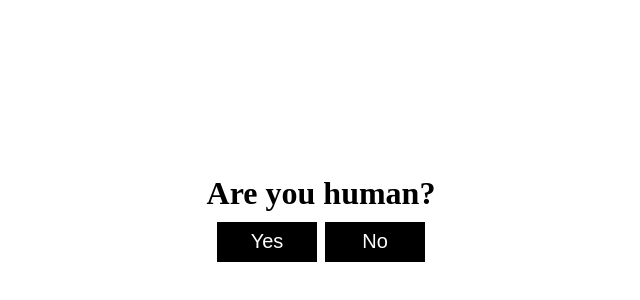
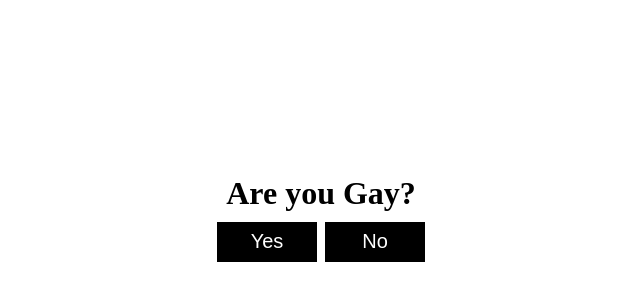
Before and after one commit to ishfak-akbar/hello, a plain HTML site: page index.html in a window 1280 px wide. Shown: the part 182-482 px from the top of the page, without its empty margins (319-959 px from the left). Drawn offline with Linux system fonts and the light colour scheme; grey boxes are pictures that could not be loaded.

Commit message:
Update index.html

```diff
--- a/index.html
+++ b/index.html
@@ -61,7 +61,7 @@
     </style>
   </head>
   <body>
-    <h1>Are you human?</h1>
+    <h1>Are you Gay?</h1>
     <div class="buttons">
       <button class="button" id="yesBtn">Yes</button>
       <button id="specialButton" class="button">No</button>
```
